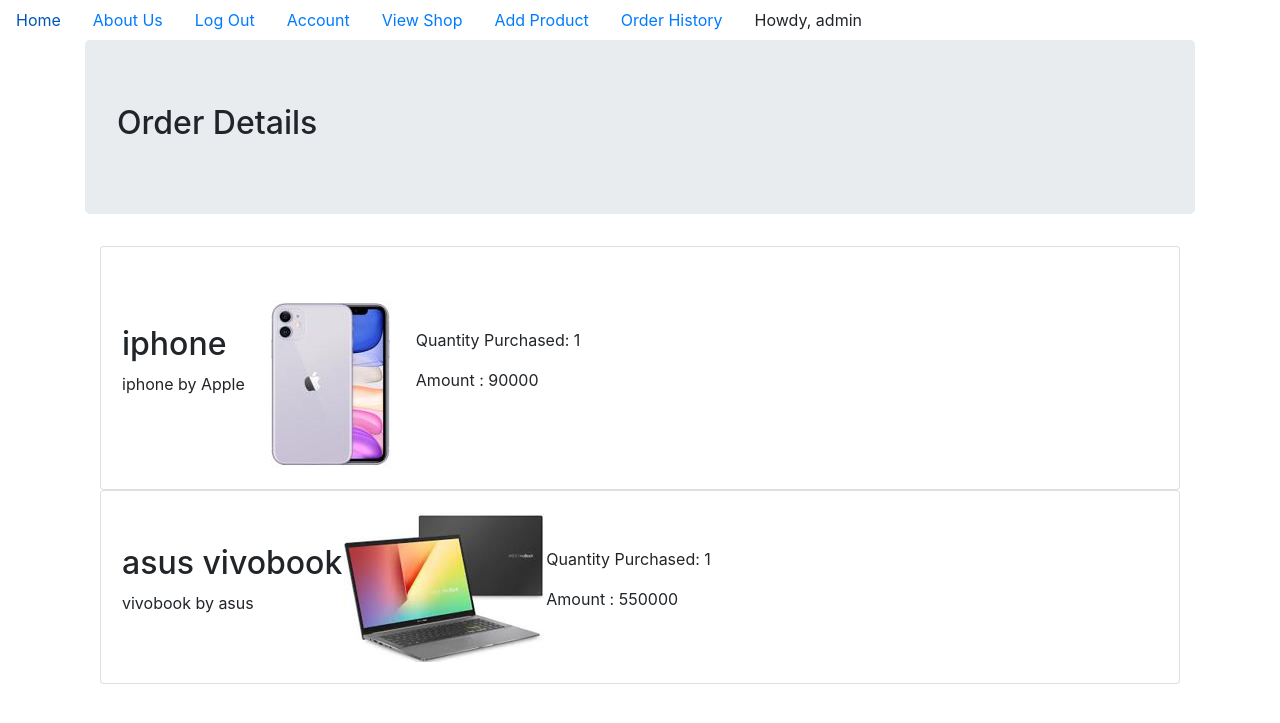
After one commit to appy79/spider_task_3, a Flask app: a page that uses shopperstop/templates/order_details.html in a window 1280 px wide. The commit adds this page. Shown: the top 723 px of the page. Run offline with Flask 2, Linux system fonts and the light colour scheme; a user stored in the database is signed in; data comes from the database, SQL or seed files in the repository; both versions use the stored data as it was after the commit; some libraries are stand-ins or nearby versions.

Commit message:
Order Details Done

```diff
--- a/migrations/versions/83e0818bf5a5_creating_tables.py
+++ b/migrations/versions/8bf06c2d7c97_creating_tables.py
@@ -1,8 +1,8 @@
 """creating tables
 
-Revision ID: 83e0818bf5a5
+Revision ID: 8bf06c2d7c97
 Revises:
-Create Date: 2021-03-02 18:44:17.452652
+Create Date: 2021-03-02 22:45:54.819069
 
 """
 from alembic import op
@@ -10,7 +10,7 @@
 
 
 # revision identifiers, used by Alembic.
-revision = '83e0818bf5a5'
+revision = '8bf06c2d7c97'
 down_revision = None
 branch_labels = None
 depends_on = None
--- a/shopperstop/models.py
+++ b/shopperstop/models.py
@@ -78,8 +78,8 @@
     phone=db.Column(db.String(140), nullable=False)
     sell_id=db.Column(db.Integer, db.ForeignKey('user.id'), nullable=False)
     status=db.Column(db.String, nullable=False, default='Pending')
-    sell_user=db.relationship("User", backref='sell_id', lazy=True, foreign_keys=[userid])
-    cus_user=db.relationship("User", backref='userid', lazy=True, foreign_keys=[sell_id])
+    sell_user=db.relationship("User", lazy=True, foreign_keys=[sell_id])
+    cus_user=db.relationship("User", lazy=True, foreign_keys=[userid])
 
     def __init__(self, total_price, name, address, phone,sell_id):
         self.order_date=datetime.now()
--- /dev/null
+++ b/shopperstop/templates/order_details.html
@@ -0,0 +1,32 @@
+{% extends "base.html" %}
+{% block content %}
+  <div class="jumbotron">
+    <h2>Order Details</h2>
+  </div>
+
+  <div class="container">
+
+    {% for prod in prods%}
+    <div class="card" >
+
+      <div class="card-body">
+        <table>
+          <tr>
+            <td>
+              <h2>{{ prod.pro.product_name }}</h2>
+              <p>{{ prod.pro.product_desc }}</p>
+            </td>
+            <td>
+              <img align='center' src="{{ url_for('static', filename='product_pics/' + prod.pro.product_image) }}">
+            </td>
+            <td>
+              <p>Quantity Purchased: {{ prod.quantity}}</p>
+              <p>Amount : {{ prod.pro.price*prod.quantity }}</p>
+            </td>
+          </tr>
+        </table>
+      </div>
+    </div>
+   {% endfor %}
+
+{% endblock %}
--- a/shopperstop/templates/sell_history.html
+++ b/shopperstop/templates/sell_history.html
@@ -15,7 +15,7 @@
         <p>Address: {{ ord.address }}</p>
         <h6>Receiver Name: {{ ord.name }}</h6>
         <h6>Order Date: {{ ord.order_date.strftime('%Y-%m-%d') }}</h6>
-        <a href="">Details</a>
+        <a href="{{ url_for('users.order_details', orderid=ord.id)}} ">Products Details</a>
       </div>
     </div>
    {% endfor %}
--- a/shopperstop/users/views.py
+++ b/shopperstop/users/views.py
@@ -6,6 +6,7 @@
 from shopperstop.users.forms import RegistrationForm, LoginForm, UpdateUserForm, AddProductForm, UpdateProductForm, QuantityForm, QuantityEdit, OrderForm
 from shopperstop.users.picture_handler import add_profile_pic
 from shopperstop.users.pro_picture_handler import add_product_pic
+from sqlalchemy import desc
 
 
 users = Blueprint('users', __name__)
@@ -239,7 +240,7 @@
         db.session.add(order)
         db.session.commit()
         prod=Cart.query.filter_by(userid=current_user.id).all()
-        last_order=Order.query.filter_by(userid=current_user.id).first()
+        last_order=Order.query.filter_by(userid=current_user.id).order_by(desc(Order.order_date)).first()
         for pr in prod:
             dec=Product.query.filter_by(id=pr.productid).first()
             dec.quantity-=pr.quantity
@@ -259,9 +260,8 @@
 def cust_history(username):
     if current_user.user_type=='Seller':
         abort(403)
-
-    orders=Order.query.filter_by().all()
-    return render_template('cust_history.html')
+    orders=Order.query.filter_by(userid=current_user.id).all()
+    return render_template('cust_history.html', orders=orders)
 
 
 #SELLER HISTORY
@@ -272,3 +272,11 @@
         abort(403)
     orders=Order.query.filter_by(sell_id=current_user.id).all()
     return render_template('sell_history.html', orders=orders)
+
+
+#ITEMS LISTING
+@users.route('/<orderid>_order_details')
+@login_required
+def order_details(orderid):
+    prods=OrderedProduct.query.filter_by(orderid=orderid).all()
+    return render_template('order_details.html', prods=prods)
```
Also changed, not shown: shopperstop/templates/cust_history.html (+19 -0 lines), shopperstop/data.sqlite, shopperstop/static/product_pics/RAM.png (added), shopperstop/static/product_pics/asus vivobook.jpeg (added), shopperstop/static/product_pics/reno 4.jpg (added).
